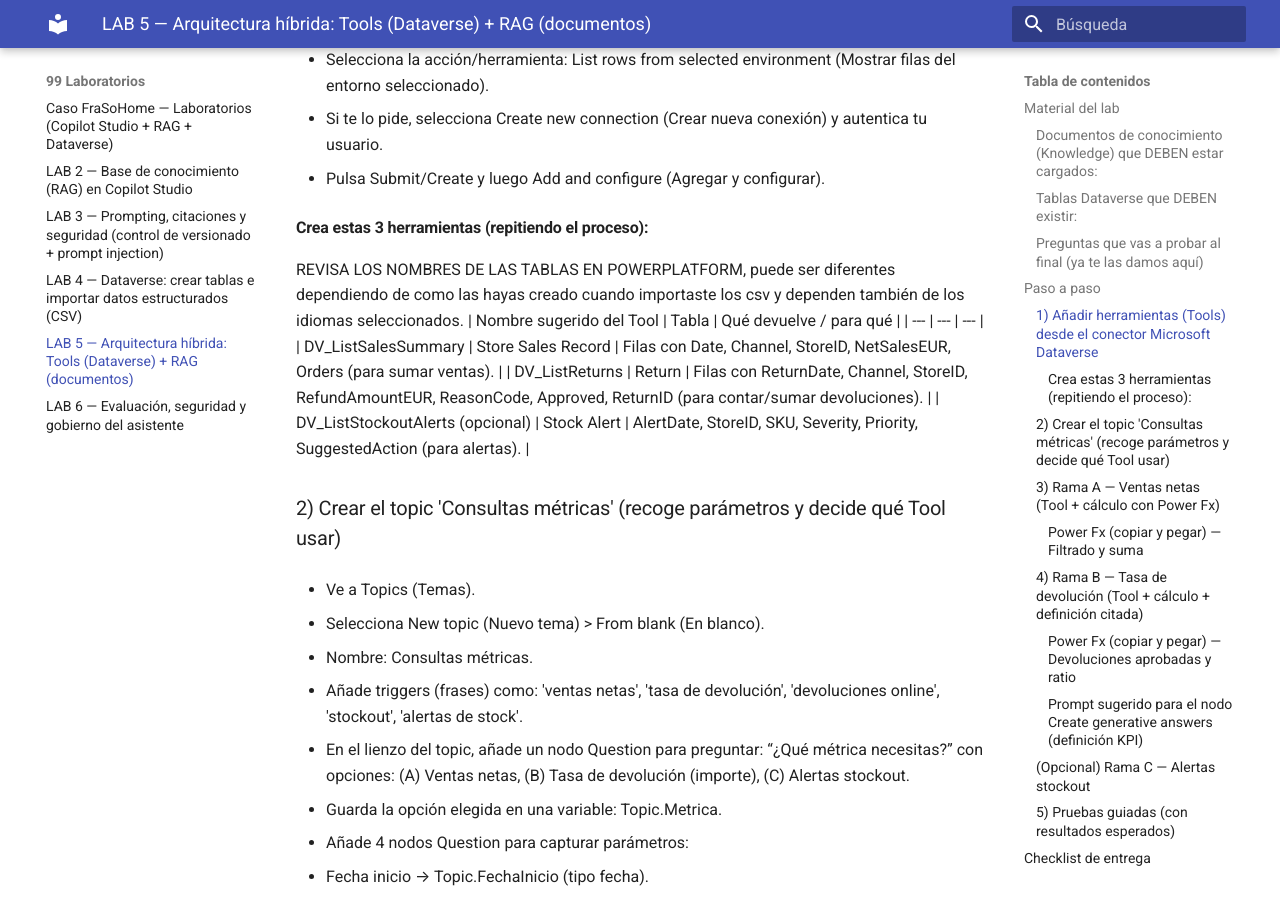
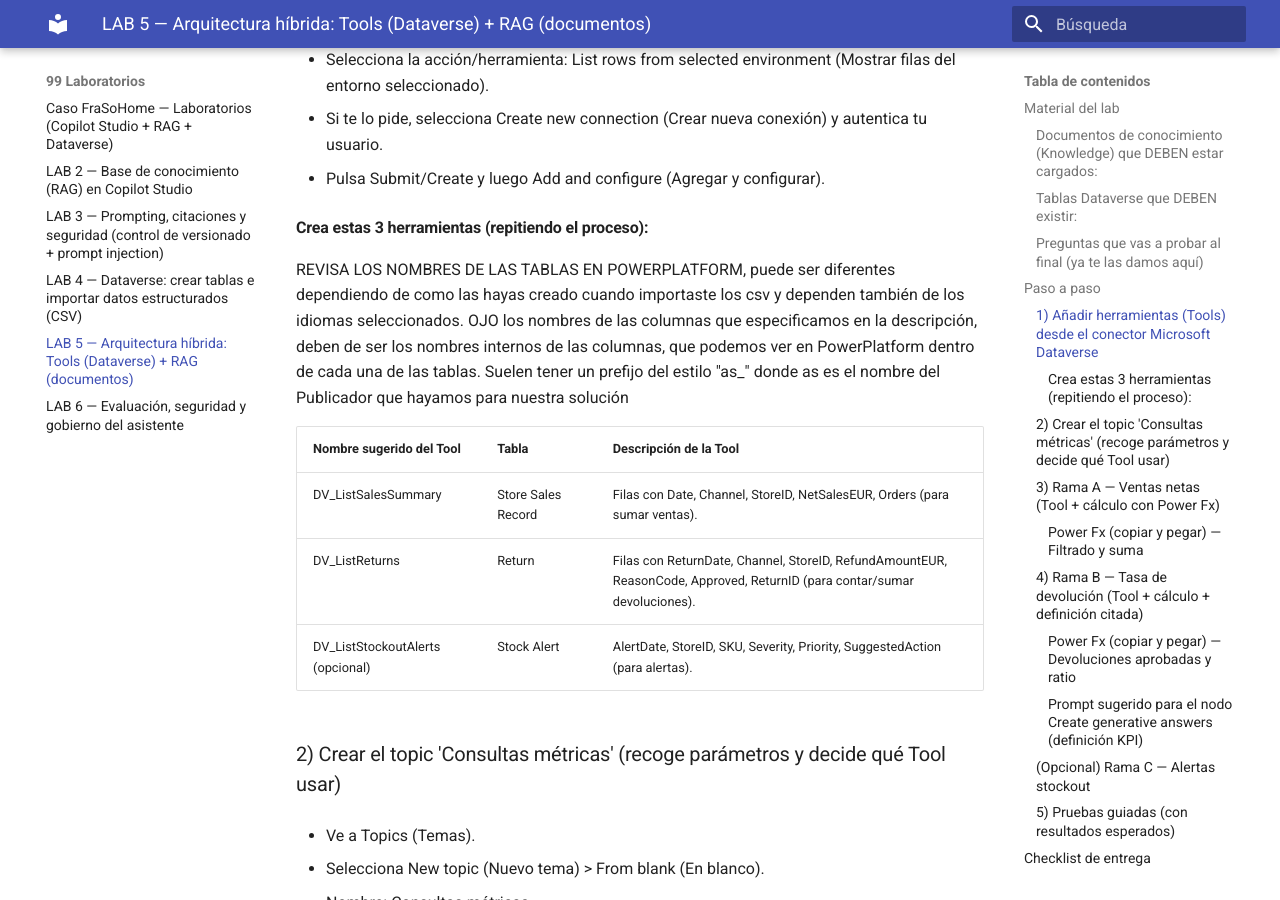
Before and after one commit to antoniosql/rag-copilot-studio, an MkDocs documentation site: the page built from docs/99 Laboratorios/LAB5_Arquitectura_Hibrida_Tools_y_RAG.md, in a window 1280 px wide and 900 px high, scrolled down 1530 px. Built offline with MkDocs 1.6.1 and Material for MkDocs 9.7.7, drawn with Linux system fonts in a browser that asks for light colours.

Commit message:
Update LAB5_Arquitectura_Hibrida_Tools_y_RAG.md

```diff
--- a/docs/99 Laboratorios/LAB5_Arquitectura_Hibrida_Tools_y_RAG.md
+++ b/docs/99 Laboratorios/LAB5_Arquitectura_Hibrida_Tools_y_RAG.md
@@ -55,7 +55,9 @@
 
 #### Crea estas 3 herramientas (repitiendo el proceso):
 REVISA LOS NOMBRES DE LAS TABLAS EN POWERPLATFORM, puede ser diferentes dependiendo de como las hayas creado cuando importaste los csv y dependen también de los idiomas seleccionados.
-| Nombre sugerido del Tool | Tabla | Qué devuelve / para qué |
+OJO los nombres de las columnas que especificamos en la descripción, deben de ser los nombres internos de las columnas, que podemos ver en PowerPlatform dentro de cada una de las tablas. Suelen tener un prefijo del estilo "as_" donde as es el nombre del Publicador que hayamos para nuestra solución
+
+| Nombre sugerido del Tool | Tabla | Descripción de la Tool |
 | --- | --- | --- |
 | DV_ListSalesSummary | Store Sales Record | Filas con Date, Channel, StoreID, NetSalesEUR, Orders (para sumar ventas). |
 | DV_ListReturns | Return | Filas con ReturnDate, Channel, StoreID, RefundAmountEUR, ReasonCode, Approved, ReturnID (para contar/sumar devoluciones). |
```
